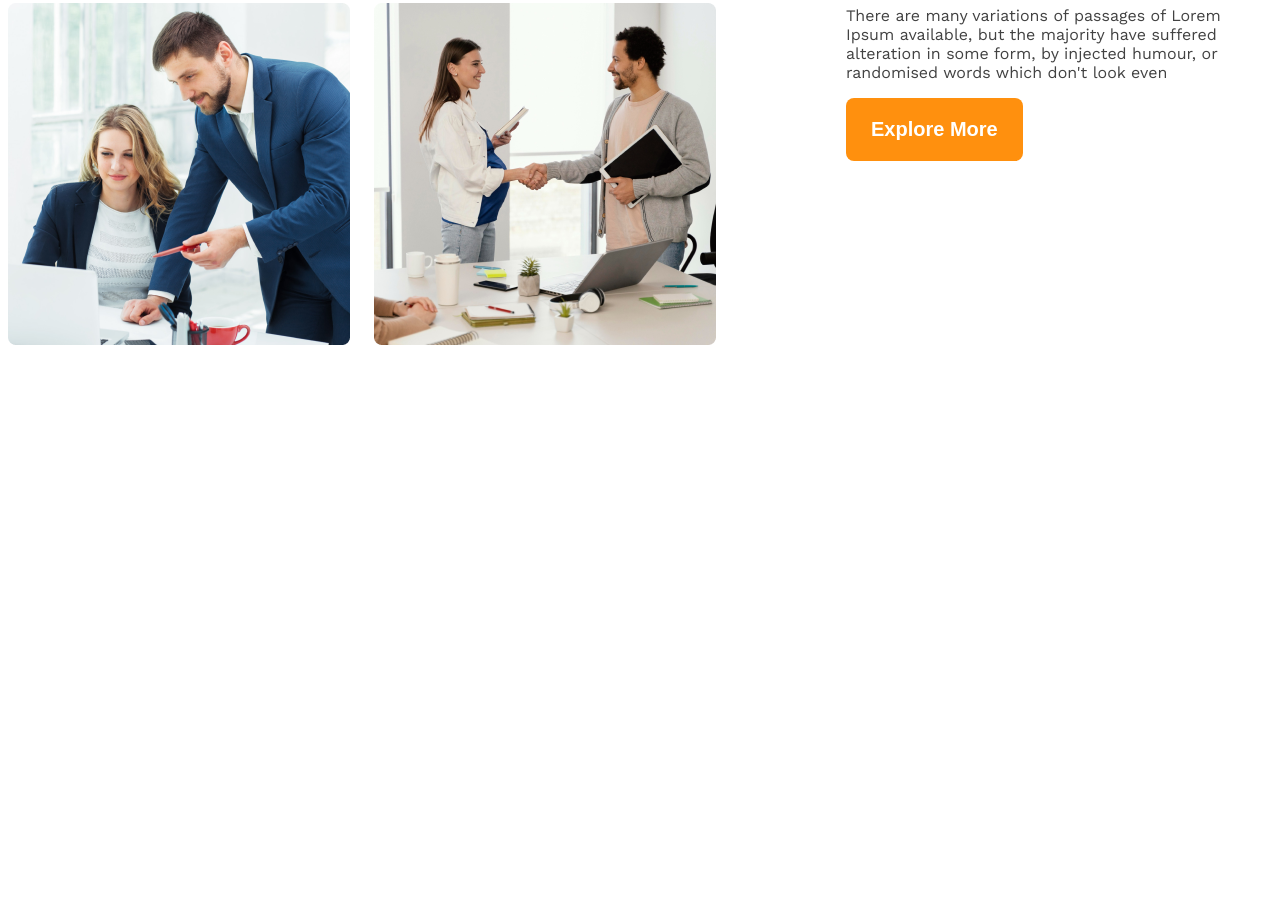
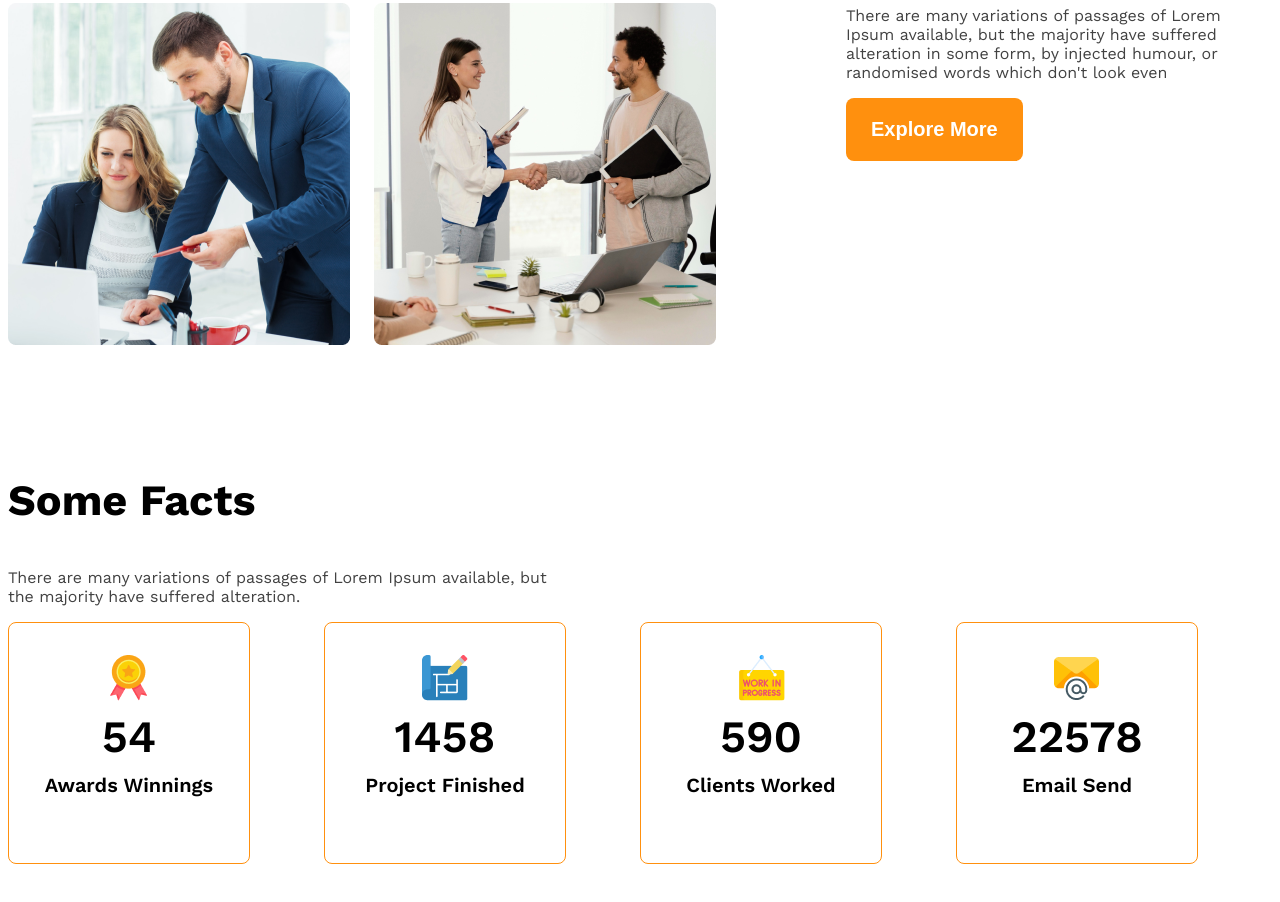
Before and after one commit to shamimahommad/g3_Architects, a plain HTML site: page index.html in a window 1280 px wide. Shown: the part 1667-2569 px from the top of the page. Before the commit the page ends 2020 px from the top, so only its background shows below. Drawn offline with nearby package versions, Linux system fonts and the light colour scheme.

Commit message:
some facts added

```diff
--- a/index.html
+++ b/index.html
@@ -47,10 +47,54 @@
                 <img src="images/team4.png" alt="2jon alochona korteche design niye">
             </div>
             <div class="our-feature">
-                <h3 class="feathure-title"><span class="text-light-gray" id="quick-list">Quick list</span> <span>of Our</span> <span class="text-primary">Features </span> </h3>
-                <p class="feature-description text-light-gray">There are many variations of passages of Lorem Ipsum available, but the majority have suffered alteration in some form, by injected humour, or randomised words which don't look even</p>
+                <h3 class="section-title"><span class="text-light-gray" id="quick-list">Quick list</span> <span>of
+                        Our</span> <span class="text-primary">Features </span> </h3>
+                <p class="feature-description text-light-gray">There are many variations of passages of Lorem Ipsum
+                    available, but the majority have suffered alteration in some form, by injected humour, or randomised
+                    words which don't look even</p>
                 <button class="btn-primary">Explore More</button>
             </div>
+        </section>
+        <!--feature will enjoy-->
+        <section>
+            <h3 class="section-title">Some Facts</h3>
+            <p class="text-light-gray fact-descrition">There are many variations of passages of Lorem Ipsum available, but the majority
+                have suffered alteration.</p>
+            <div class="fact-container">
+                <div class="fact-card display-flex">
+                    <div>
+                        <img src="images/icons/ribon.png" alt="" class="fact-icon">
+                        <h4 class="fact-number">54</h4>
+                        <h5 class="fact-name">Awards Winnings</h5>
+                    </div>
+                </div>
+                <div class="fact-card display-flex">
+                    <div>
+                        <img src="images/icons/projects.png" alt="" class="fact-icon">
+                        <h4 class="fact-number">1458</h4>
+                        <h5 class="fact-name">Project Finished</h5>
+                    </div>
+                </div>
+                <div class="fact-card display-flex">
+                    <div>
+                        <img src="images/icons/customers.png" alt="" class="fact-icon">
+                        <h4 class="fact-number">590</h4>
+                        <h5 class="fact-name">Clients Worked</h5>
+                    </div>
+                </div>
+                <div class="fact-card display-flex">
+                    <div>
+                        <img src="images/icons/email.png" alt="" class="fact-icon">
+                        <h4 class="fact-number">22578</h4>
+                        <h5 class="fact-name">Email Send</h5>
+                    </div>
+                </div>
+            </div>
+        </section>
+
+        <!--Some facts-->
+        <section class="some-facts">
+
         </section>
     </main>
     <footer>
--- a/style/architech.css
+++ b/style/architech.css
@@ -34,6 +34,10 @@
     font-size: 1.25rem;
     font-weight: 600;
     border: none;
+  }
+  .section-title{
+    font-size: 2.7rem;
+    font-weight: 700;
   }
   main{
     max-width: 1440px;
@@ -100,17 +104,41 @@
     max-width: 530px;
   }
 
-  .feathure-title{
-    font-size: 2.7rem;
-    font-weight: 700;
-  }
+
 
   #quick-list{
     font-weight: 500;
   }
 
+  /*some facts related style*/
+  .fact-container{
+    display: grid;
+    grid-template-columns: repeat(4, 1fr);
+  }
+  .fact-descrition{
+    max-width: 540px;
+  }
+  .fact-card{
+    border: 1px solid #FF900E;
+    width: 240px;
+    height: 240px;
+    border-radius: 8px;
+    text-align: center;
+    align-items: center;
+    justify-content: center;
+  }
 
-
+  .fact-number{
+    font-size: 2.8rem;
+    font-weight: 600;
+    margin-top: 5px;
+    margin-bottom: 10px;
+  }
+  .fact-name{
+    font-size: 1.25rem;
+    font-weight: 600;
+    margin-top: 10px;
+  }
 
 
   /* Responsive small device*/
```
